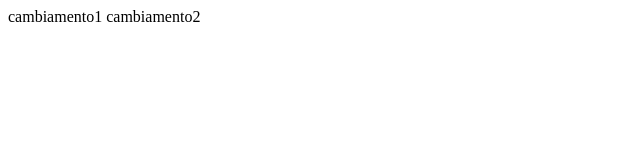
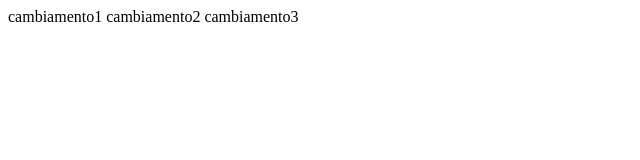
Before and after one commit to fabio98p/prova1, a plain HTML site: page index.html in a window 1280 px wide. Shown: the whole page, without its empty margins (0-640 px from the left). Drawn offline with Linux system fonts and the light colour scheme.

Commit message:
cambiamento3

```diff
--- a/index.html
+++ b/index.html
@@ -7,5 +7,6 @@
   <body>
     cambiamento1
     cambiamento2
+    cambiamento3
   </body>
 </html>
```
